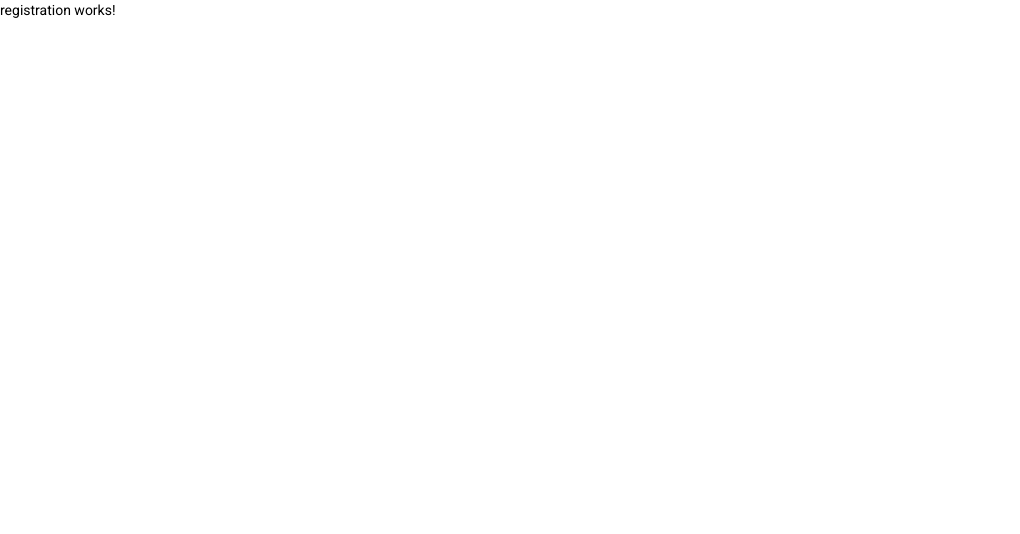
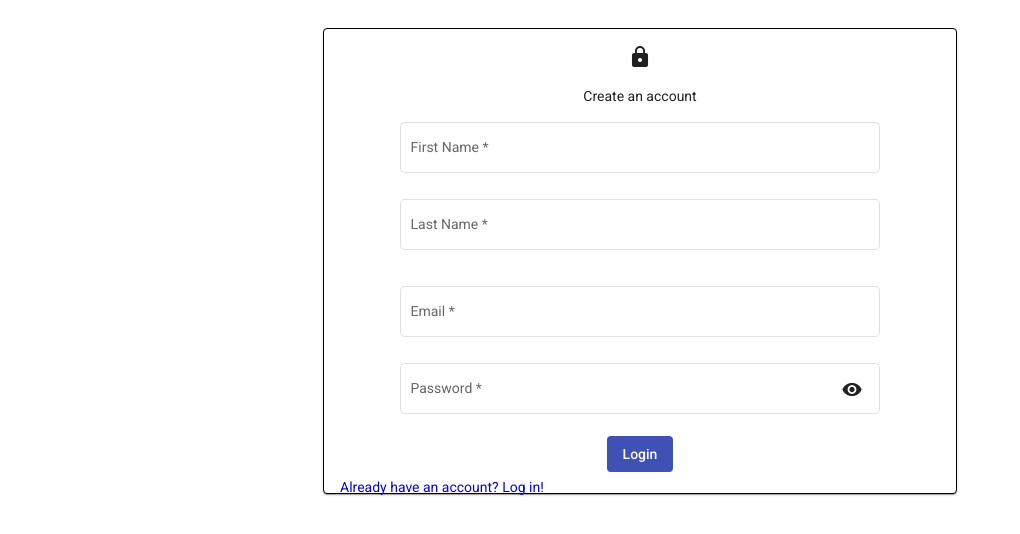
Before and after one commit to Morghot2/Dashboard-angular, an Angular app: page /registration in a window 1280 px wide. Shown: the top 534 px of the page, without its empty margins (0-1020 px from the left). Built offline with nearby package versions, Linux system fonts and the light colour scheme.

Commit message:
all components finished

```diff
--- a/src/app/app.component.html
+++ b/src/app/app.component.html
@@ -1,2 +1 @@
-
 <router-outlet></router-outlet>
--- a/src/app/app.module.ts
+++ b/src/app/app.module.ts
@@ -24,6 +24,7 @@
 import { MatInputModule } from '@angular/material/input';
 import { MatOptionModule } from '@angular/material/core';
 import { MainPageComponent } from './components/main-page/main-page.component';
+import {MatCardModule} from '@angular/material/card';
 
 const appRoutes: Routes = [
   { path: '', component: MainPageComponent },
@@ -41,7 +42,7 @@
     LoginComponent,
     RegistrationComponent,
     RecordFormComponent,
-    MainPageComponent,
+    MainPageComponent
   ],
   imports: [
     BrowserModule,
@@ -58,6 +59,7 @@
     MatFormFieldModule,
     MatInputModule,
     MatOptionModule,
+    MatCardModule,
     RouterModule.forRoot(appRoutes, {enableTracing: true}),
   ],
   providers: [RecordFormService],
--- a/src/app/components/login/login.component.html
+++ b/src/app/components/login/login.component.html
@@ -1 +1,57 @@
-<p>login works!</p>
+<mat-card>
+  <mat-card-content>
+    <div class="header">
+        <p><mat-icon>lock_open</mat-icon></p>
+      <P>Sign Into Your Account </P>
+
+    </div>
+    <form (ngSubmit)="onLogin()" name="loginForm" [formGroup]="loginForm">
+      <div class="emailInput">
+        <mat-form-field class="full-width" appearance="outline">
+          <mat-label>Email</mat-label>
+          <input
+            formControlName="email"
+            matInput
+            placeholder="Enter email address"
+            required
+          />
+          <mat-error *ngIf="!loginForm.controls['email'].valid">
+            Email is required
+          </mat-error>
+        </mat-form-field>
+      </div>
+      <div>
+        <mat-form-field class="full-width" appearance="outline">
+          <mat-label>Password</mat-label>
+          <input
+            formControlName="password"
+            matInput
+            [type]="hide ? 'password' : 'text'"
+            required
+          />
+          <button
+            mat-icon-button
+            matSuffix
+            (click)="hide = !hide"
+            [attr.aria-label]="'Hide Password'"
+            [attr.aria-pressed]="hide"
+          >
+            <mat-icon>
+              {{ hide ? "visibility_off" : "visibility" }}
+            </mat-icon>
+          </button>
+          <mat-error *ngIf="!loginForm.controls['password'].valid">
+            Password is required
+          </mat-error>
+        </mat-form-field>
+      </div>
+      <button mat-flat-button color="primary">Login</button>
+    </form>
+
+    <div class="button-row">
+      <a class="text-link" class="aLink" routerLink="/registration"
+        >Dont have an account? Register Here!</a
+      >
+    </div>
+  </mat-card-content>
+</mat-card>
--- a/src/app/components/login/login.component.ts
+++ b/src/app/components/login/login.component.ts
@@ -1,5 +1,5 @@
 import { Component, OnInit } from '@angular/core';
-
+import { FormGroup, FormBuilder, Validators } from '@angular/forms'
 @Component({
   selector: 'app-login',
   templateUrl: './login.component.html',
@@ -7,9 +7,25 @@
 })
 export class LoginComponent implements OnInit {
 
-  constructor() { }
+  hide: boolean = false;
 
-  ngOnInit(): void {
+  constructor(private fb: FormBuilder) {
+  }
+
+  ngOnInit() {
+  }
+
+  loginForm: FormGroup = this.fb.group({
+    email: ['', [Validators.required, Validators.email]],
+    password: ['', [Validators.required, Validators.minLength(6)]]
+  })
+
+
+  onLogin() {
+    if (!this.loginForm.valid) {
+      return;
+    }
+    console.log(this.loginForm.value);
   }
 
 }
--- a/src/app/components/registration/registration.component.html
+++ b/src/app/components/registration/registration.component.html
@@ -1 +1,85 @@
-<p>registration works!</p>
+<mat-card>
+    <mat-card-content>
+      <div class="header">
+          <p><mat-icon>lock_closed</mat-icon></p>
+        <P>Create an account </P>
+
+      </div>
+      <form (ngSubmit)="onLogin()" name="loginForm" [formGroup]="loginForm">
+        <div class="firstNameInput">
+            <mat-form-field class="full-width" appearance="outline">
+              <mat-label>First Name</mat-label>
+              <input
+                formControlName="firstName"
+                matInput
+                placeholder="Enter your first name"
+                required
+              />
+              <mat-error *ngIf="!loginForm.controls['firstName'].valid">
+                First Name is required
+              </mat-error>
+            </mat-form-field>
+          </div>
+          <div class="lastNameInput">
+            <mat-form-field class="full-width" appearance="outline">
+              <mat-label>Last Name</mat-label>
+              <input
+                formControlName="lastName"
+                matInput
+                placeholder="Enter your last name"
+                required
+              />
+              <mat-error *ngIf="!loginForm.controls['lastName'].valid">
+                Last Name is required
+              </mat-error>
+            </mat-form-field>
+          </div>
+        <div class="emailInput">
+          <mat-form-field class="full-width" appearance="outline">
+            <mat-label>Email</mat-label>
+            <input
+              formControlName="email"
+              matInput
+              placeholder="Enter email address"
+              required
+            />
+            <mat-error *ngIf="!loginForm.controls['email'].valid">
+              Email is required
+            </mat-error>
+          </mat-form-field>
+        </div>
+        <div>
+          <mat-form-field class="full-width" appearance="outline">
+            <mat-label>Password</mat-label>
+            <input
+              formControlName="password"
+              matInput
+              [type]="hide ? 'password' : 'text'"
+              required
+            />
+            <button
+              mat-icon-button
+              matSuffix
+              (click)="hide = !hide"
+              [attr.aria-label]="'Hide Password'"
+              [attr.aria-pressed]="hide"
+            >
+              <mat-icon>
+                {{ hide ? "visibility_off" : "visibility" }}
+              </mat-icon>
+            </button>
+            <mat-error *ngIf="!loginForm.controls['password'].valid">
+              Password is required
+            </mat-error>
+          </mat-form-field>
+        </div>
+        <button mat-flat-button color="primary">Login</button>
+      </form>
+
+      <div class="button-row">
+        <a class="text-link" class="aLink" routerLink="/login"
+          >Already have an account? Log in!</a
+        >
+      </div>
+    </mat-card-content>
+  </mat-card>
--- a/src/app/components/registration/registration.component.ts
+++ b/src/app/components/registration/registration.component.ts
@@ -1,4 +1,5 @@
 import { Component, OnInit } from '@angular/core';
+import { FormGroup, FormBuilder, Validators } from '@angular/forms'
 
 @Component({
   selector: 'app-registration',
@@ -7,9 +8,28 @@
 })
 export class RegistrationComponent implements OnInit {
 
-  constructor() { }
+  hide: boolean = false;
 
-  ngOnInit(): void {
+  constructor(private fb: FormBuilder) {
+  }
+
+  ngOnInit() {
+  }
+
+  loginForm: FormGroup = this.fb.group({
+    firstName: ['', [Validators.required]],
+    lastName: ['', [Validators.required]],
+    email: ['', [Validators.required, Validators.email]],
+    password: ['', [Validators.required, Validators.minLength(6)]],
+
+  })
+
+
+  onLogin() {
+    if (!this.loginForm.valid) {
+      return;
+    }
+    console.log(this.loginForm.value);
   }
 
 }
--- a/src/styles.css
+++ b/src/styles.css
@@ -69,10 +69,51 @@
   width: 32px;
 }
 
-/* for dialog pop-up */
 .btn-dialog-close {
   width: 45px;
   min-width: 0px !important;
   height: 40px;
   padding: 0px !important;
 }
+mat-card {
+  max-width: 600px;
+  margin: 2em auto;
+  text-align: center;
+  max-height: 600px;
+  border: 1px solid black;
+}
+
+.header {
+  text-align: center;
+}
+.full-width {
+  width: 80%;
+}
+
+.button-row {
+  padding-top: 5px;
+}
+
+.button-row a {
+  margin-right: 8px;
+  text-align: center;
+}
+
+.forget-password {
+  padding-left: 0px;
+}
+
+.emailInput {
+  padding-top: 10px;
+}
+
+.contentBody {
+  padding: 60px 1rem;
+  background: #1b6ca8;
+  display: block;
+}
+
+.aLink {
+  float: left;
+  text-decoration: none;
+}
```
